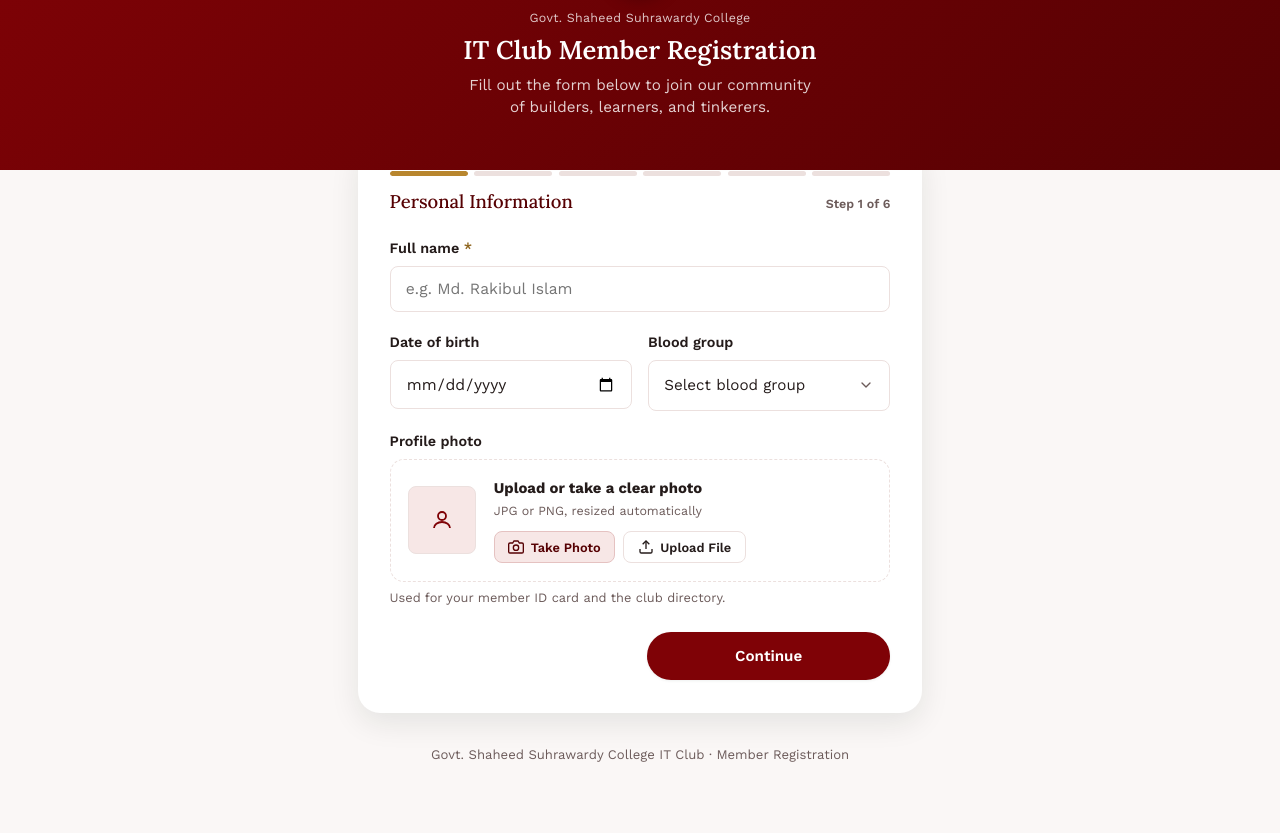
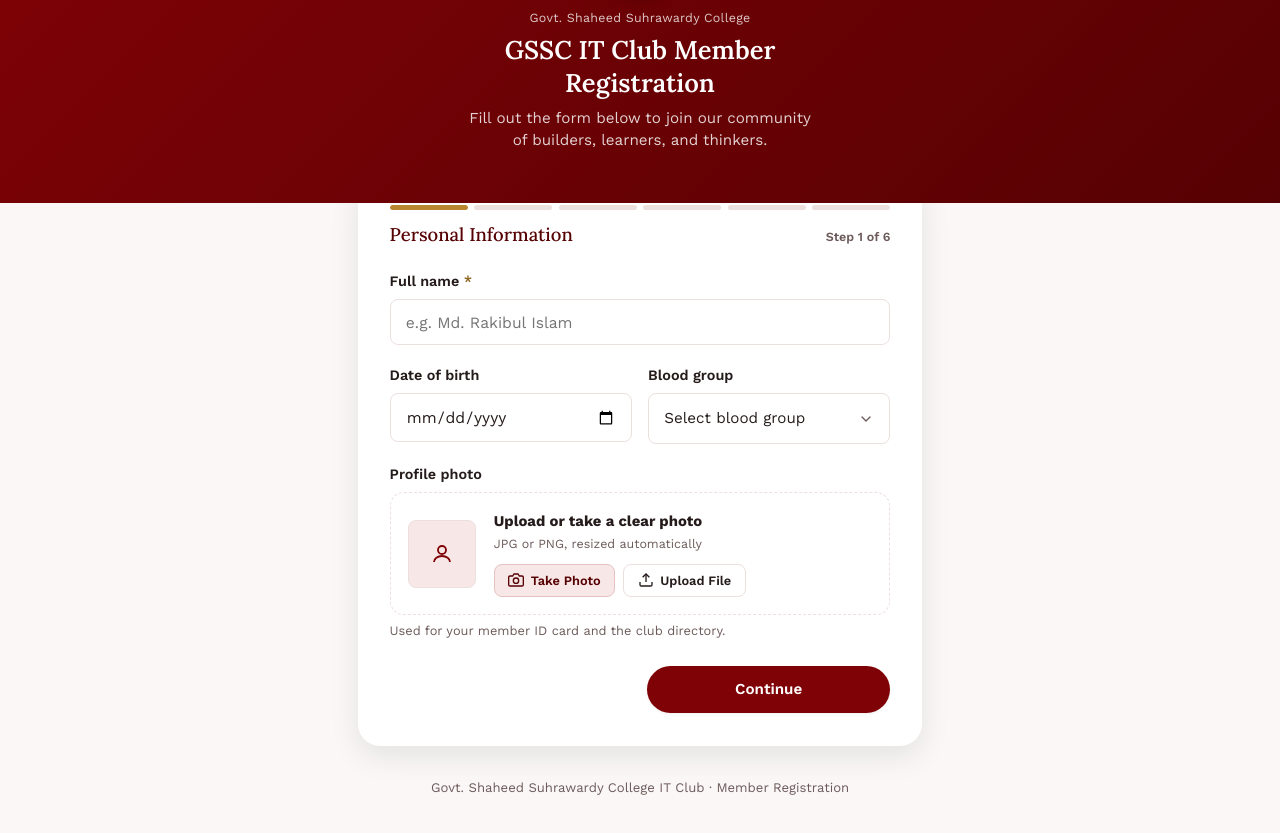
Before and after one commit to nhprince/GSSC-IT-CLUB-REG, a website: page public/index.html in a window 1280 px wide. Shown: the part 103-936 px from the top of the page. Drawn offline with nearby package versions, Linux system fonts and the light colour scheme.

Commit message:
typo correction

```diff
--- a/public/index.html
+++ b/public/index.html
@@ -21,8 +21,8 @@
   <header class="site-header">
     <img class="site-logo" src="/assets/logo.png" alt="GSSC IT Club logo" />
     <div class="college-name">Govt. Shaheed Suhrawardy College</div>
-    <h1>IT Club Member Registration</h1>
-    <p class="tagline">Fill out the form below to join our community of builders, learners, and tinkerers.</p>
+    <h1>GSSC IT Club Member Registration</h1>
+    <p class="tagline">Fill out the form below to join our community of builders, learners, and thinkers.</p>
   </header>
 
   <div class="form-wrap">
```
